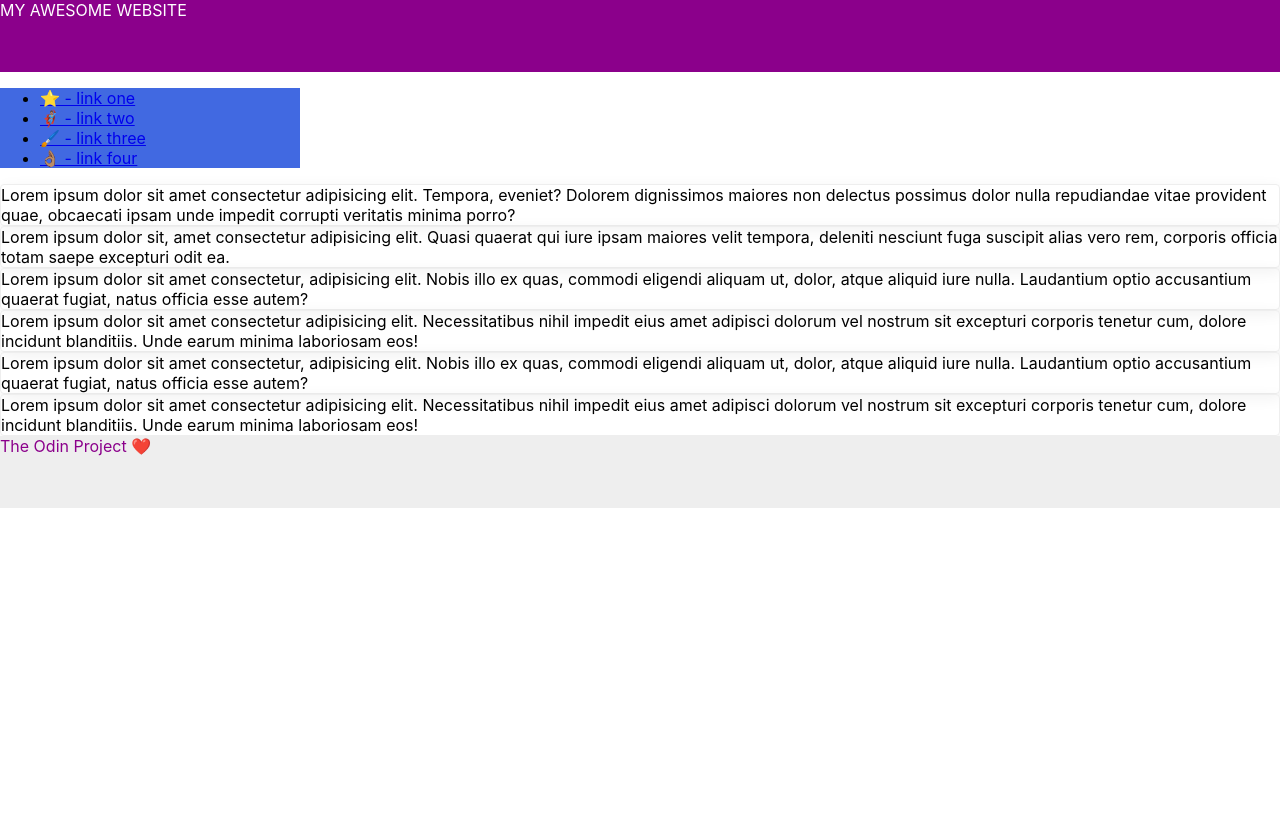
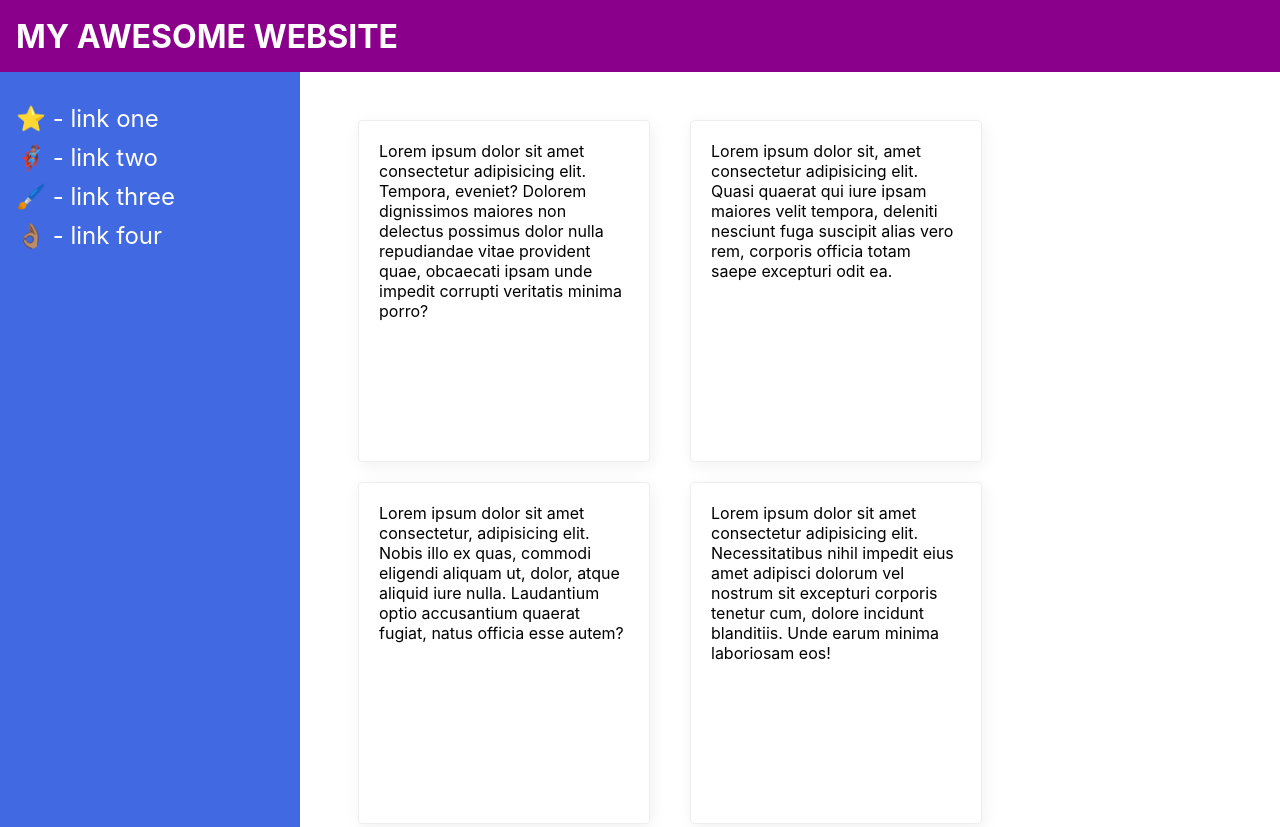
Before and after one commit to jesvica/the-odin-project, a plain HTML site: page foundations/css-exercises/foundations/flex/07-flex-layout-2/index.html in a window 1280 px wide. Shown: the top 827 px of the page. Before the commit the page ends 800 px from the top, so only its background shows below. Drawn offline with Linux system fonts and the light colour scheme.

Commit message:
Complete task 7: CSS layout - add containers, flex, padding, margin and styling

```diff
--- a/foundations/css-exercises/foundations/flex/07-flex-layout-2/index.html
+++ b/foundations/css-exercises/foundations/flex/07-flex-layout-2/index.html
@@ -12,6 +12,8 @@
       MY AWESOME WEBSITE
     </div>
 
+    <div class="main">
+      <div class="column column-left">
         <div class="sidebar">
           <ul>
             <li><a href="#">⭐ - link one</a></li>
@@ -20,13 +22,19 @@
             <li><a href="#">👌🏽 - link four</a></li>
           </ul>
         </div>
+      </div>
 
+    <div class="column column-right">
+      <div class="cards">
       <div class="card">Lorem ipsum dolor sit amet consectetur adipisicing elit. Tempora, eveniet? Dolorem dignissimos maiores non delectus possimus dolor nulla repudiandae vitae provident quae, obcaecati ipsam unde impedit corrupti veritatis minima porro?</div>
       <div class="card">Lorem ipsum dolor sit, amet consectetur adipisicing elit. Quasi quaerat qui iure ipsam maiores velit tempora, deleniti nesciunt fuga suscipit alias vero rem, corporis officia totam saepe excepturi odit ea.</div>
       <div class="card">Lorem ipsum dolor sit amet consectetur, adipisicing elit. Nobis illo ex quas, commodi eligendi aliquam ut, dolor, atque aliquid iure nulla. Laudantium optio accusantium quaerat fugiat, natus officia esse autem?</div>
       <div class="card">Lorem ipsum dolor sit amet consectetur adipisicing elit. Necessitatibus nihil impedit eius amet adipisci dolorum vel nostrum sit excepturi corporis tenetur cum, dolore incidunt blanditiis. Unde earum minima laboriosam eos!</div>
       <div class="card">Lorem ipsum dolor sit amet consectetur, adipisicing elit. Nobis illo ex quas, commodi eligendi aliquam ut, dolor, atque aliquid iure nulla. Laudantium optio accusantium quaerat fugiat, natus officia esse autem?</div>
       <div class="card">Lorem ipsum dolor sit amet consectetur adipisicing elit. Necessitatibus nihil impedit eius amet adipisci dolorum vel nostrum sit excepturi corporis tenetur cum, dolore incidunt blanditiis. Unde earum minima laboriosam eos!</div>
+      </div>
+    </div>
+    </div>
 
     <div class="footer">
       The Odin Project ❤️
--- a/foundations/css-exercises/foundations/flex/07-flex-layout-2/style.css
+++ b/foundations/css-exercises/foundations/flex/07-flex-layout-2/style.css
@@ -18,7 +18,6 @@ body {
 
 .sidebar {
   width: 300px;
-  background: royalblue;
   box-sizing: border-box;
 }
 
@@ -27,3 +26,74 @@ body {
   box-shadow: 2px 4px 16px rgba(0,0,0,.06);
   border-radius: 4px;
 }
+
+/***** My Code *****/
+body {
+  display: flex;
+  flex-direction: column;
+  justify-content: space-between;
+}
+
+.header {
+  font-size: 32px;
+  font-weight: bolder;
+  align-content: center;
+  padding: 0 16px;
+}
+
+.main {
+  display: flex;
+}
+
+.column {
+  flex-direction: column;
+}
+
+.column-left {
+  background-color: royalblue;
+}
+
+.sidebar {
+  width: 300px;
+  padding: 16px;
+  flex-shrink: none;
+  height: 100vh;
+}
+
+.sidebar ul {
+  list-style: none;
+  padding: 0;
+}
+
+.sidebar li a {
+  text-decoration: none;
+  color: white;
+  font-size: 24px;
+}
+
+.sidebar ul li {
+  margin-bottom: 10px;
+}
+
+.column-right {
+  width: 100%;
+}
+
+.cards {
+  display: flex;
+  padding: 38px;
+  flex-wrap: wrap;
+}
+
+.card {
+  width: 250px;
+  height: 300px;
+  margin: 10px 20px;
+  padding: 20px;
+}
+
+.footer {
+  display: flex;
+  justify-content: center;
+  align-items: center;
+}
```
Lines whose indentation alone changed are shown as unchanged.
